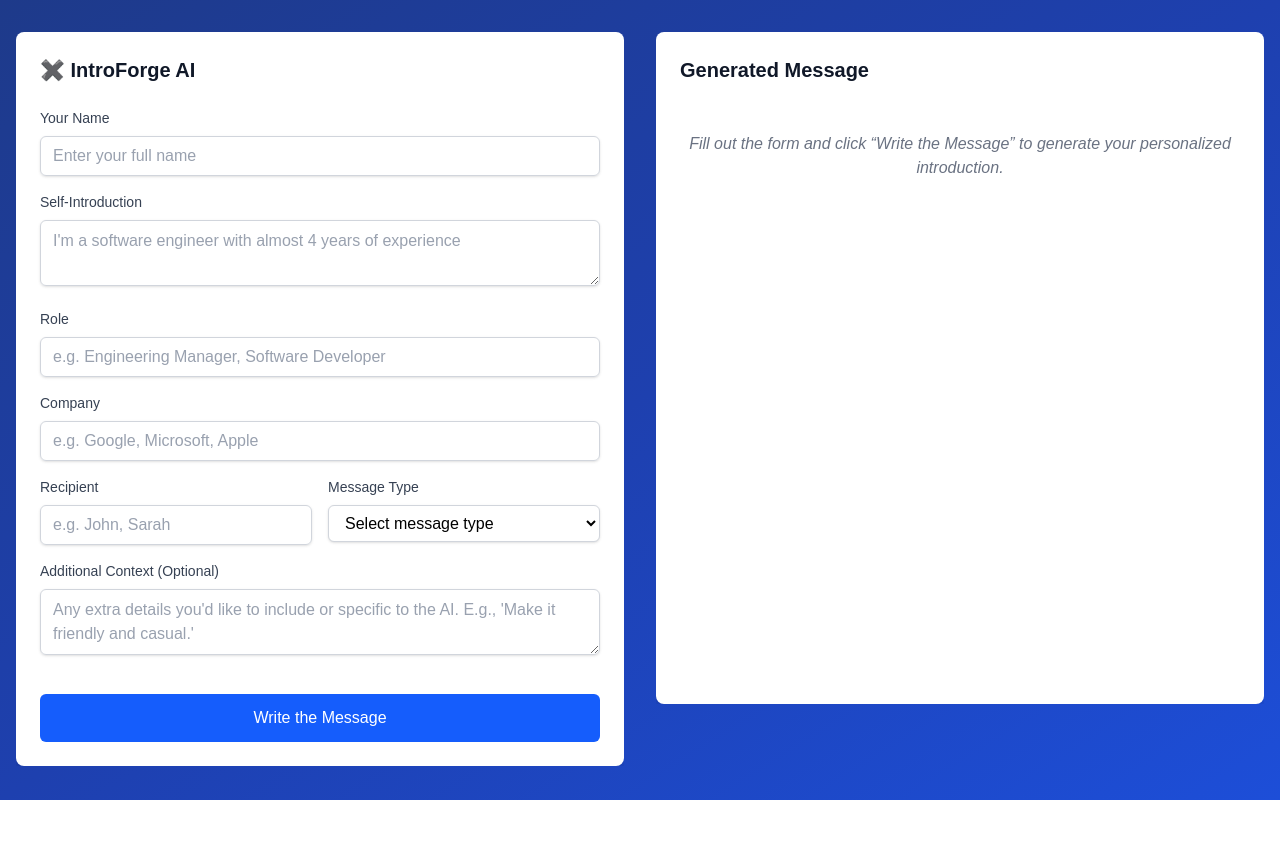
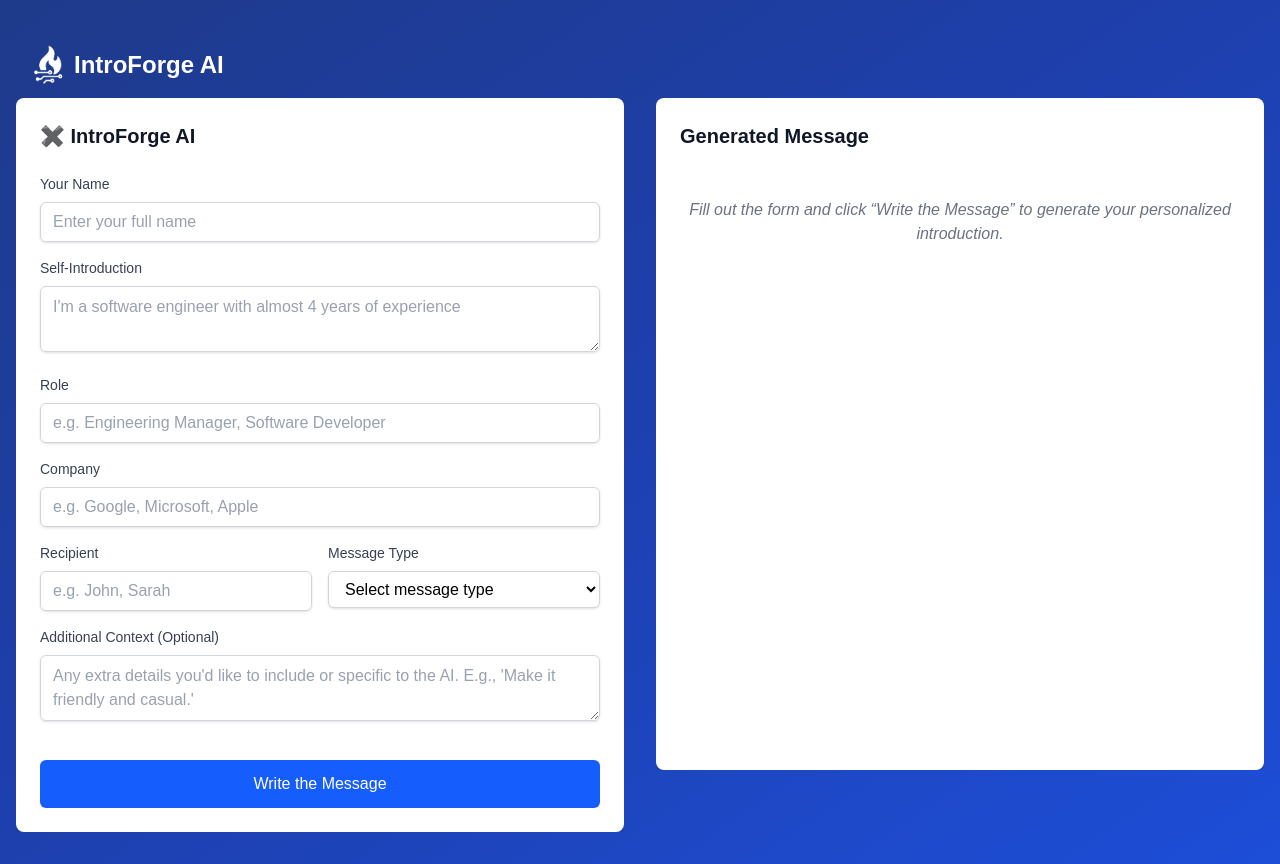
Before and after one commit to kalmontee/intro-forge-ai, a Next.js app: page / in a window 1280 px wide. Before the commit the page ends 800 px from the top, so only its background shows below. Built offline with nearby package versions, Linux system fonts and the light colour scheme.

Commit message:
Add Header component with logo and title for improved site branding

```diff
--- a/src/app/page.tsx
+++ b/src/app/page.tsx
@@ -1,10 +1,12 @@
 import { JSX } from 'react';
 import { Main } from '@/components/Main';
+import Header from '@/components/Header';
 
 export default function Home(): JSX.Element {
   return (
     <div className="min-h-screen">
       <div className="container max-w-7xl mx-auto px-4 py-8">
+        <Header />
         <Main />
       </div>
     </div>
--- /dev/null
+++ b/src/components/Header.tsx
@@ -0,0 +1,15 @@
+import React from 'react';
+import Image from 'next/image';
+
+const Header: React.FC = () => {
+  return (
+    <header className="bg-transparent">
+      <div className="mx-auto px-2 py-2 flex items-center">
+        <Image src="/introForgeLogo.png" alt="IntroForge AI Logo" className="filter brightness-0 invert" width={50} height={50} />
+        <h1 className="text-2xl font-bold text-white">IntroForge AI</h1>
+      </div>
+    </header>
+  );
+};
+
+export default Header;
```
